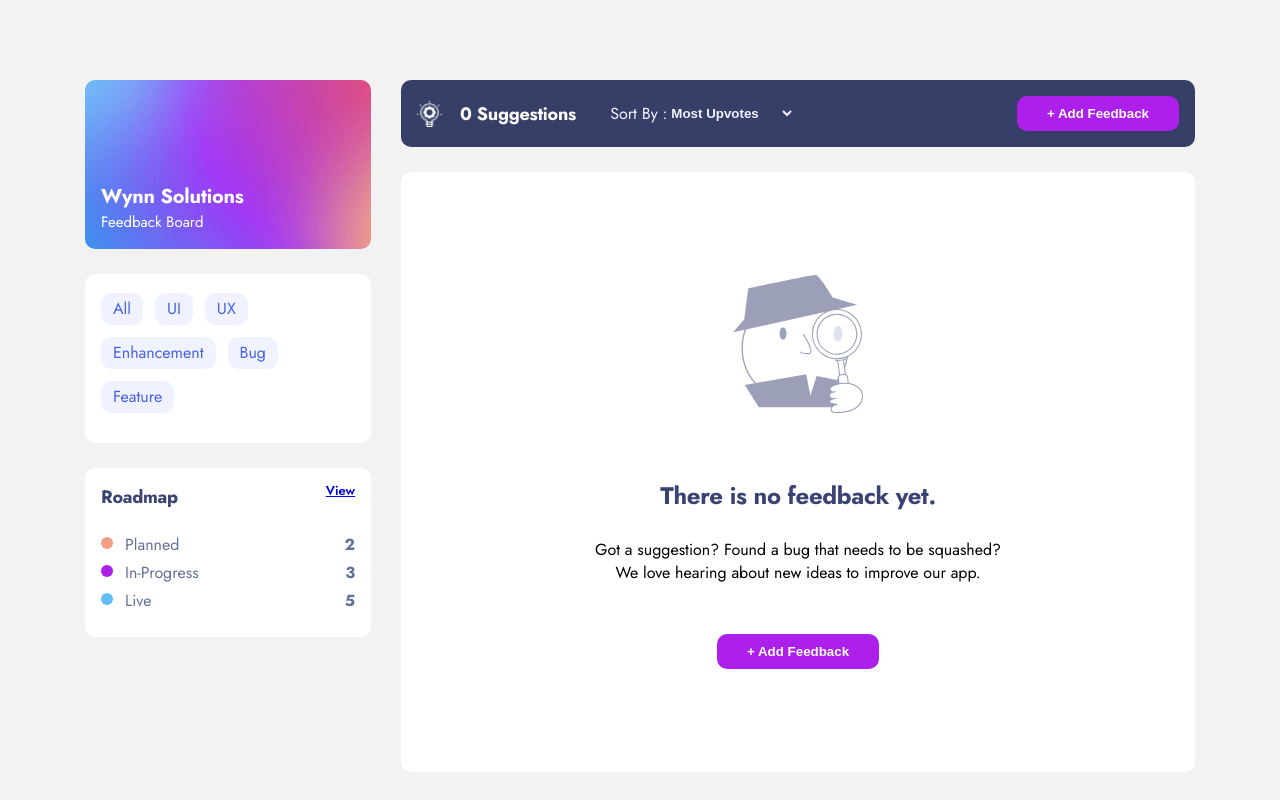
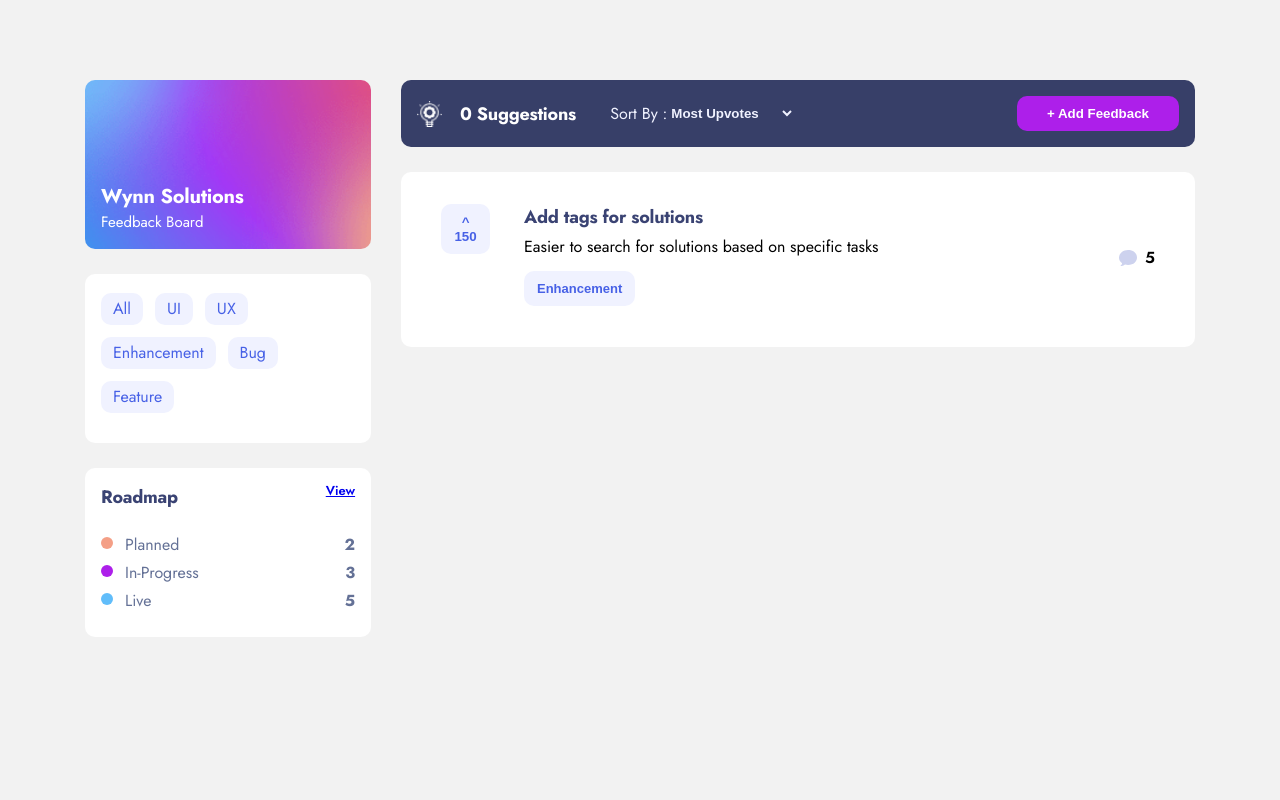
Before and after one commit to jacwynn/product-feedback, a Next.js app: page / in a window 1280 px wide. Built offline with nearby package versions, Linux system fonts and the light colour scheme.

Commit message:
commented out suggestion components

```diff
--- a/src/pages/index.js
+++ b/src/pages/index.js
@@ -1,5 +1,7 @@
 import Header from "../components/Header";
 import Sidebar from "../components/Sidebar";
+import EmptySuggestion from '../components/EmptySuggestion';
+import Suggestion from "../components/Suggestion";
 
 export default function Home() {
   return (
@@ -8,13 +10,14 @@ export default function Home() {
         <Sidebar />
         <main className="main-content">
           <Header />
-          <div className="suggestions empty">
-            <img src="/images/illustration-empty.svg" />
-            <div className="suggestions__empty-content">
-              <h1>There is no feedback yet.</h1>
-              <p className="primary-body-copy">Got a suggestion? Found a bug that needs to be squashed? We love hearing about new ideas to improve our app.</p>
-              <button>+ Add Feedback</button>
-            </div>
+          {/* Empty Suggestion */}
+          {/* <div className="suggestions empty">
+            <EmptySuggestion />
+          </div> */}
+
+          {/* Suggestion */}
+          <div className="suggestions">
+            <Suggestion />
           </div>
         </main>
       </div>
```
